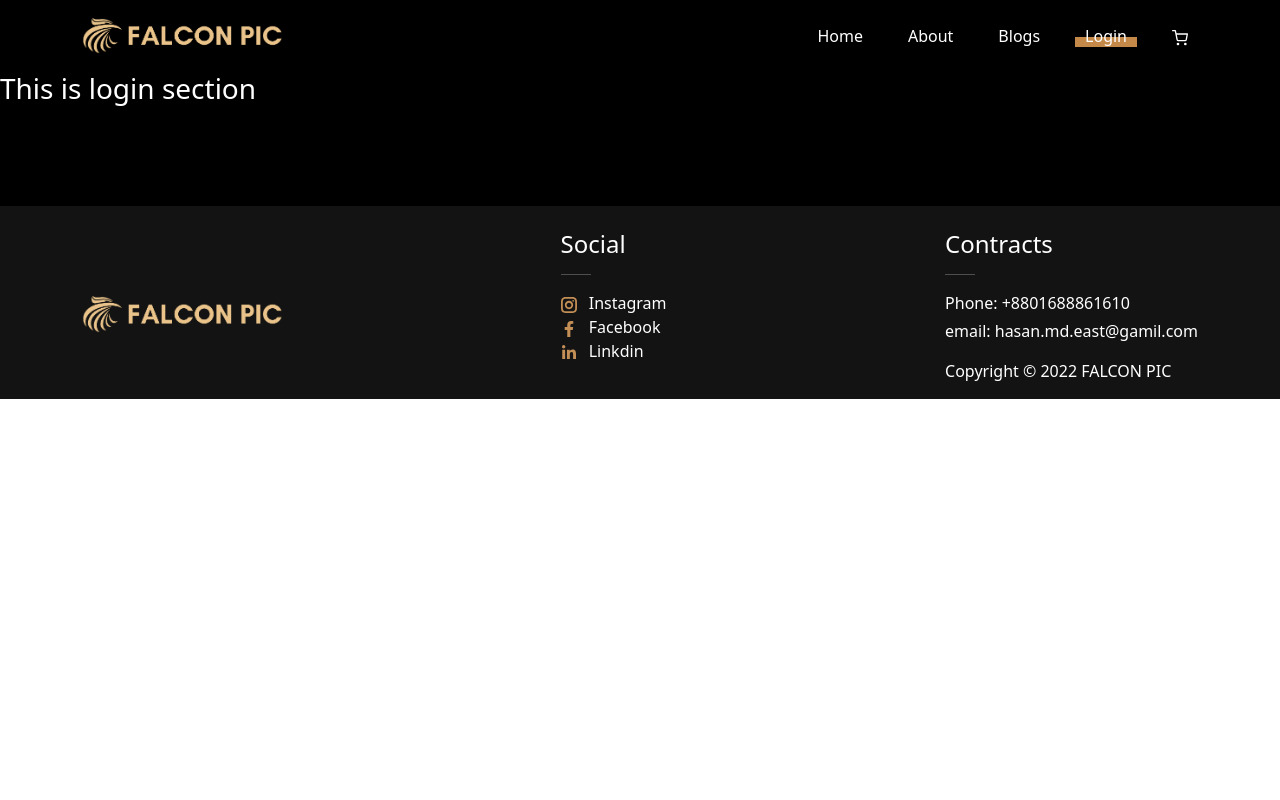
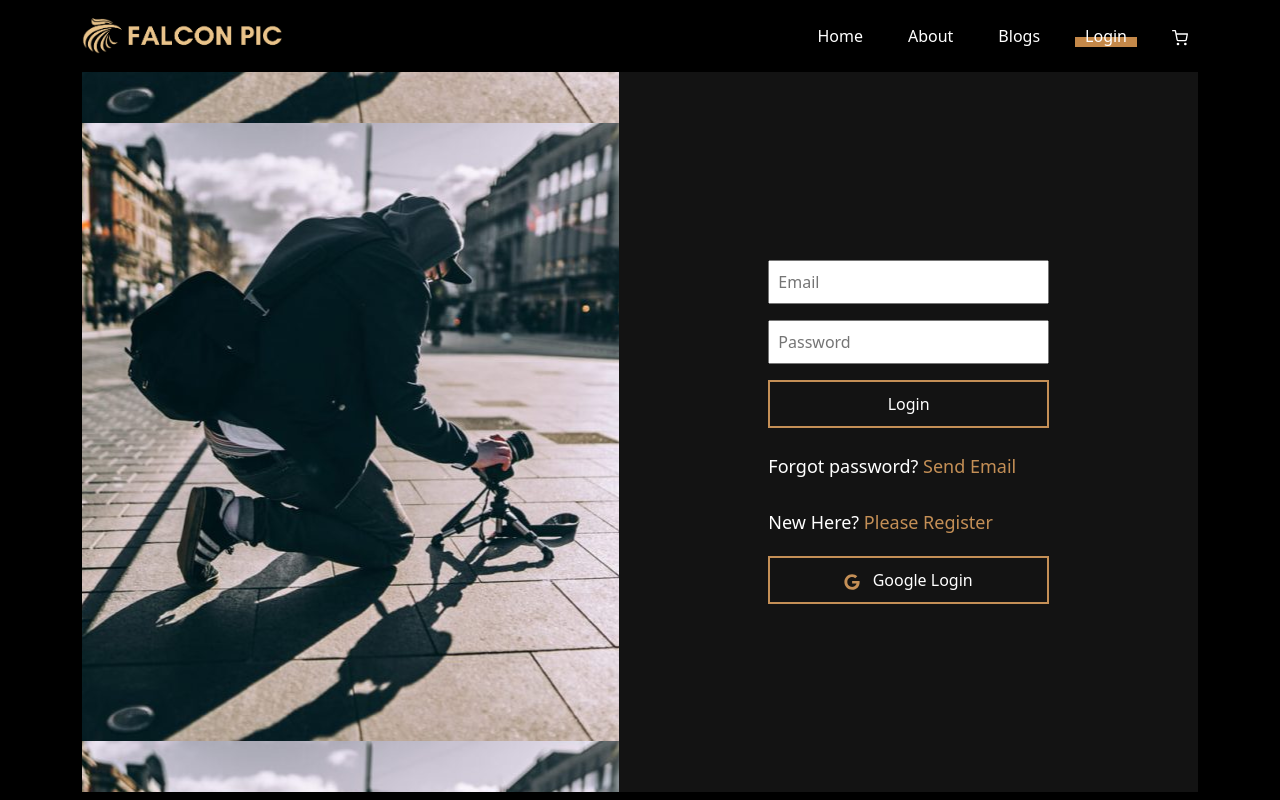
Before and after one commit to hasan-mohammad-bd/Falcon-Pic---photographer-personal-website, a React (Create React App) app: page /login in a window 1280 px wide. Shown: the top 800 px of the page. Built offline with nearby package versions, Linux system fonts and the light colour scheme; no server answers.

Commit message:
adding signup page

```diff
--- a/package.json
+++ b/package.json
@@ -8,11 +8,14 @@
     "@testing-library/react": "^13.1.1",
     "@testing-library/user-event": "^13.5.0",
     "bootstrap": "^5.1.3",
+    "firebase": "^9.6.11",
     "react": "^18.0.0",
     "react-bootstrap": "^2.2.3",
     "react-dom": "^18.0.0",
+    "react-firebase-hooks": "^5.0.3",
     "react-router-dom": "^6.3.0",
     "react-scripts": "5.0.1",
+    "react-toastify": "^8.2.0",
     "web-vitals": "^2.1.4"
   },
   "scripts": {
--- a/src/components/AboutPhoto/AboutPhoto.js
+++ b/src/components/AboutPhoto/AboutPhoto.js
@@ -13,7 +13,7 @@ const AboutPhoto = () => {
               <span className="heading">Why me ?</span>
             </h1>
             <p>
-              I am professional photographer based in <span>NewYork</span> have
+              Hi! I am Hasan, a professional photographer based in <span>NewYork</span> have
               7 years of experience in different photography filed. I worked
               with lots of big company including Target , Walmart, GAP, Tesla,
               Nike. with my professional knowledge I can work very effectively
--- a/src/components/Header/Header.css
+++ b/src/components/Header/Header.css
@@ -47,4 +47,24 @@ nav a:hover{
 
 .container-2 {
     background-color: black;
+    margin: 0;
 }
+
+
+.btn2 {
+    padding: 0;
+}
+
+.signUp{
+    border: 2px solid #c48f56;
+    padding: 5px;
+    margin-left: 10px;
+    background-color: transparent;
+    color: white;
+}
+
+.signUp:hover {
+    background-color: #c48f56;
+    color: white;
+
+}
--- a/src/components/Header/Header.js
+++ b/src/components/Header/Header.js
@@ -4,8 +4,12 @@ import "./Header.css";
 import img from "../../img/logo (5).png";
 import { FiShoppingCart } from "@react-icons/all-files/fi/FiShoppingCart";
 import { Nav, Navbar, NavDropdown } from "react-bootstrap";
+import { useAuthState } from "react-firebase-hooks/auth";
+import auth from "../../firebase.init";
+import { signOut } from "firebase/auth";
 
 const Header = () => {
+  const [user, loading, error] = useAuthState(auth);
   return (
     <div className="container-2 sticky-top">
       <div className="d-flex flex-column flex-md-row justify-content-between container align-items-center py-3">
@@ -33,12 +37,15 @@ const Header = () => {
           >
             Blogs
           </NavLink>
+            {
+              user?  <button onClick={()=>signOut(auth)} className="signUp" href="">Sign Out</button> :
               <NavLink
               className={({ isActive }) => (isActive ? "active-link" : "link")}
               to="/login"
             >
               Login
             </NavLink>
+            }
           <NavLink to="/checkout">
             <FiShoppingCart></FiShoppingCart>
           </NavLink>
--- a/src/components/Login/Login.css
+++ b/src/components/Login/Login.css
@@ -0,0 +1,9 @@
+.img-holder-login{
+    background-image: url(../../img/login-cover.jpg);
+    width: 100%;
+    background-position: center;
+}
+
+.pointer{
+    cursor: pointer;
+}
--- a/src/components/Login/Login.js
+++ b/src/components/Login/Login.js
@@ -1,12 +1,106 @@
-import React from 'react';
+import React, { useRef, useState } from "react";
+import { Link, useNavigate } from "react-router-dom";
 import "./Login.css";
+import { useSendPasswordResetEmail, useSignInWithEmailAndPassword, useSignInWithGoogle } from 'react-firebase-hooks/auth';
+import auth from "../../firebase.init";
+import { ToastContainer, toast } from 'react-toastify';
+import 'react-toastify/dist/ReactToastify.css';
+import { FaGoogle } from "@react-icons/all-files/fa/FaGoogle";
+
+
+
 
 const Login = () => {
-    return (
-        <div>
-            <h3>This is login section</h3>
+    const navigate = useNavigate()
+    const [sendPasswordResetEmail, sending] = useSendPasswordResetEmail(auth);
+    const emailRef = useRef("");
+    const passwordRef = useRef("");
+    let errorElement;
+    console.log(errorElement);
+    const [
+      signInWithEmailAndPassword,
+      user,
+      loading,
+      error,
+    ] = useSignInWithEmailAndPassword(auth);
+    const [signInWithGoogle, user1, loading1, error1] = useSignInWithGoogle(auth);
+
+    if(user || user1){
+      navigate("/")
+    }
+
+
+      if (error || error1) {
+        errorElement = <p className="text-danger">Error: {error?.message} {error1?.message}</p>
+
+  }
+
+
+
+    const handleLogin = async event => {
+      event.preventDefault();
+      const email = event.target.email.value;
+      const password = event.target.password.value;
+      console.log(email, password);
+
+      await   signInWithEmailAndPassword(email, password)
+
+  }
+
+  const setPassword = async ()  => {
+    const email = emailRef.current.value;
+    console.log(email);
+      await sendPasswordResetEmail(email, sending);
+      if(email){
+        toast("mail has been sent !");
+      }
+      else toast("Please enter your email address")
+  }
+
+
+
+  return (
+    <div className="container">
+      <div className="d-flex flex-column flex-lg-row">
+        <div className="img-holder-login"></div>
+        <div className="text d-flex justify-content-center align-items-center">
+          <div className="w-75">
+            <form onSubmit={handleLogin}>
+              <input
+                ref={emailRef}
+                className="d-block w-75 mx-auto p-2 mb-3"
+                type="email"
+                name="email"
+                id="email"
+                placeholder="Email"
+                required
+              />
+              <input
+                ref={passwordRef}
+                className="d-block w-75 mx-auto p-2 mb-3"
+                type="password"
+                name="password"
+                id="password"
+                placeholder="Password"
+                required
+              />
+              {errorElement}
+              <input
+                className="btn1 d-block w-75 mx-auto"
+                type="submit"
+                value="Login"
+              />
+            </form>
+            <p className="w-75 mx-auto">Forgot password? <span onClick={setPassword} className=" pointer">Send Email</span></p>
+            <ToastContainer/>
+            <p className="w-75 mx-auto">New Here? <span className=" pointer" onClick={()=>navigate("/signup")}>Please Register</span></p>
+            <button onClick={()=>signInWithGoogle()} className="w-75 mx-auto btn1 d-block"><span className="me-2"><FaGoogle></FaGoogle></span> Google Login</button>
+
+          </div>
         </div>
-    );
+      </div>
+    </div>
+  );
 };
 
 export default Login;
--- a/src/components/Signup/Signup.js
+++ b/src/components/Signup/Signup.js
@@ -1,11 +1,126 @@
-import React from 'react';
+import React, { useRef, useState } from "react";
+import { Link, useNavigate } from "react-router-dom";
+import "./Signup.css";
+import {
+  useCreateUserWithEmailAndPassword,
+  useSendPasswordResetEmail,
+  useSignInWithEmailAndPassword,
+  useSignInWithGoogle,
+  useUpdateProfile,
+} from "react-firebase-hooks/auth";
+import auth from "../../firebase.init";
+import { ToastContainer, toast } from "react-toastify";
+import "react-toastify/dist/ReactToastify.css";
+import { FaGoogle } from "@react-icons/all-files/fa/FaGoogle";
 
 const Signup = () => {
-    return (
-        <div>
-            <h2>This is signup section</h2>
+  const navigate = useNavigate();
+  const [sendPasswordResetEmail, sending] = useSendPasswordResetEmail(auth);
+  const [updateProfile, updating, updateError] = useUpdateProfile(auth);
+  const emailRef = useRef("");
+  const passwordRef = useRef("");
+  const nameRef = useRef("");
+  let errorElement;
+  console.log(errorElement);
+  const [createUserWithEmailAndPassword, user, loading, error] =
+    useCreateUserWithEmailAndPassword(auth, { sendEmailVerification: true });
+  const [signInWithGoogle, user1, loading1, error1] = useSignInWithGoogle(auth);
+
+  if (user || user1) {
+    console.log(user);
+    navigate("/");
+  }
+
+  if (error || error1) {
+    errorElement = (
+      <p className="text-danger">
+        Error: {error?.message} {error1?.message}
+      </p>
+    );
+  }
+
+  const handleSignUp = async (event) => {
+    event.preventDefault();
+    const name = nameRef.current.value;
+    const email = emailRef.current.value;
+    const password = passwordRef.current.value;
+    console.log(email, password);
+
+    await createUserWithEmailAndPassword(email, password);
+    await updateProfile({ displayName: name });
+  };
+
+  const setPassword = async () => {
+    const email = emailRef.current.value;
+    console.log(email);
+    await sendPasswordResetEmail(email, sending);
+    if (email) {
+      toast("mail has been sent !");
+    } else toast("Please enter your email address");
+  };
+
+  return (
+    <div className="container">
+      <div className="d-flex flex-column flex-lg-row">
+        <div className="img-holder-login"></div>
+        <div className="text d-flex justify-content-center align-items-center">
+          <div className="w-75">
+            <form onSubmit={handleSignUp}>
+              <input
+                ref={nameRef}
+                className="d-block w-75 mx-auto p-2 mb-3"
+                type="text"
+                name="name"
+                id="name"
+                placeholder="Name"
+                required
+              />
+              <input
+                ref={emailRef}
+                className="d-block w-75 mx-auto p-2 mb-3"
+                type="email"
+                name="email"
+                id="email"
+                placeholder="Email"
+                required
+              />
+              <input
+                ref={passwordRef}
+                className="d-block w-75 mx-auto p-2 mb-3"
+                type="password"
+                name="password"
+                id="password"
+                placeholder="Password"
+                required
+              />
+              {errorElement}
+              <input
+                className="btn1 d-block w-75 mx-auto"
+                type="submit"
+                value="Sign Up"
+              />
+            </form>
+            <p className="w-75 mx-auto">
+              Forgot password?{" "}
+              <span onClick={setPassword} className=" pointer">
+                Send Email
+              </span>
+            </p>
+            <ToastContainer />
+            <button
+              onClick={() => signInWithGoogle()}
+              className="w-75 mx-auto btn1 d-block"
+            >
+              <span className="me-2">
+                <FaGoogle></FaGoogle>
+              </span>{" "}
+              Google Login
+            </button>
+          </div>
         </div>
-    );
+      </div>
+    </div>
+  );
 };
 
 export default Signup;
```
Also changed, not shown: src/img/login-cover.jpg (added), 1 other file (tests, documents, lock files or other folders). Lines whose indentation alone changed are shown as unchanged.
